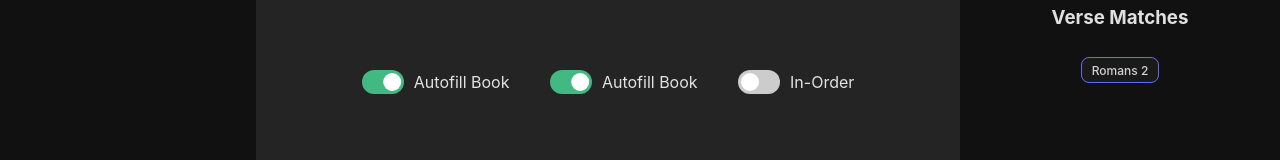
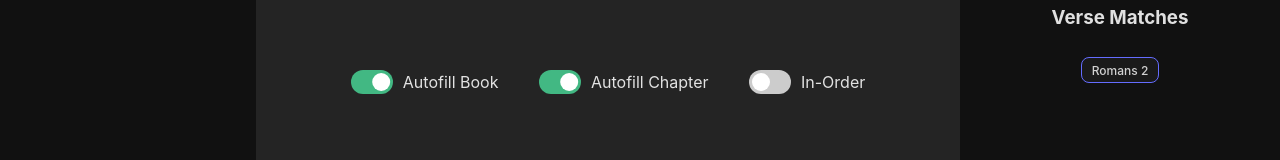
Before and after one commit to MasterTemple/Scripture-Reference-Memorizer, a SvelteKit app: page / in a window 1280 px wide. Shown: the part 470-630 px from the top of the page. Built offline with nearby package versions, Linux system fonts and the light colour scheme; no server answers; the database is empty.

Commit message:
Update Settings.svelte
Fixed misnamed settings option.

```diff
--- a/src/routes/app/Settings.svelte
+++ b/src/routes/app/Settings.svelte
@@ -2,7 +2,7 @@
   import { isMobile } from "../utils";
   import { autoFillBook, autoFillChapter, sortBibleVerses } from "./stores";
   const autoFillBookLabel = $isMobile ? "Fill Book" : "Autofill Book";
-  const autoFillChapterLabel = $isMobile ? "Fill Chapter" : "Autofill Book";
+  const autoFillChapterLabel = $isMobile ? "Fill Chapter" : "Autofill Chapter";
   const sortBibleVersesLabel = "In-Order";
 </script>
 
```
